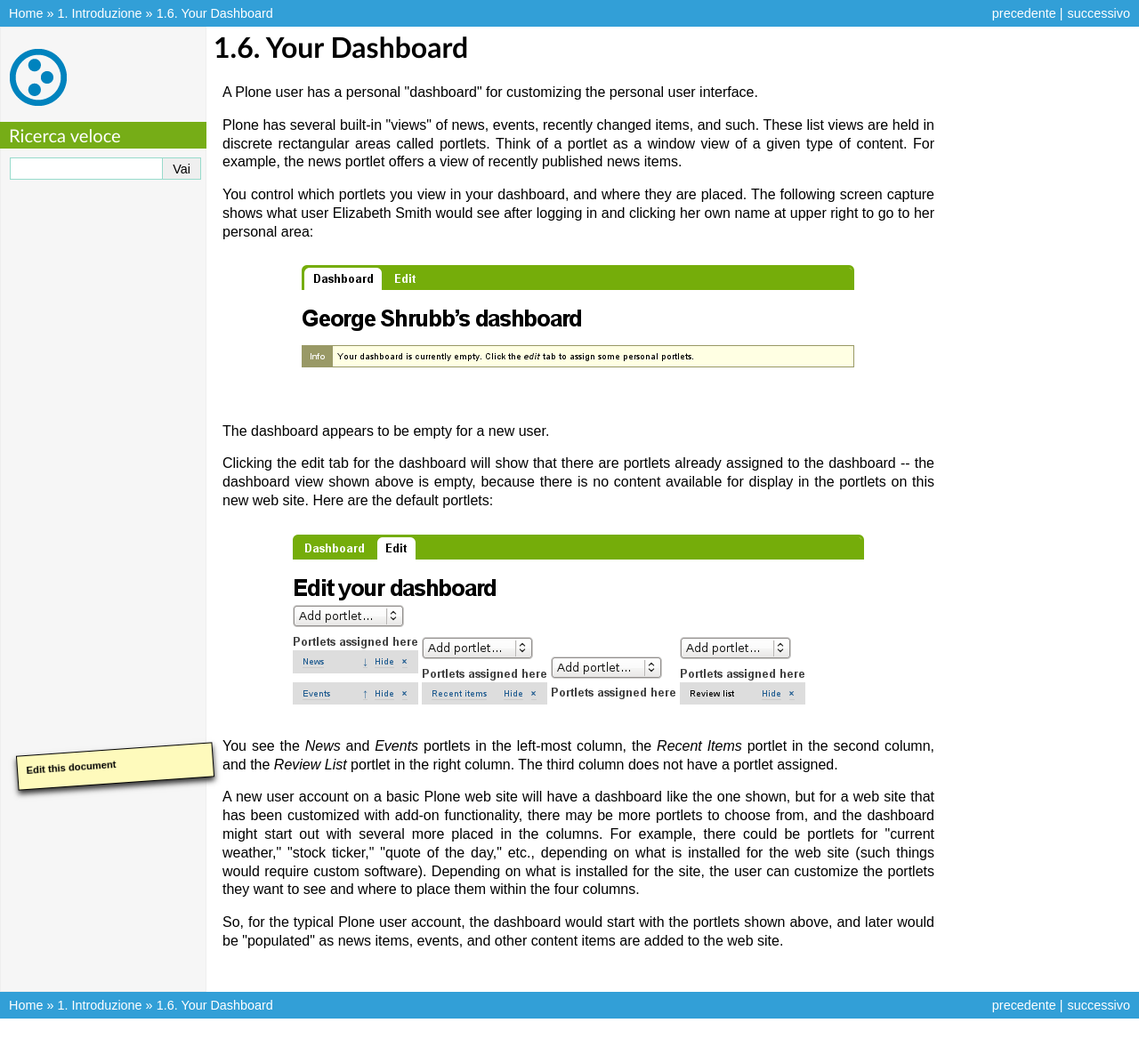
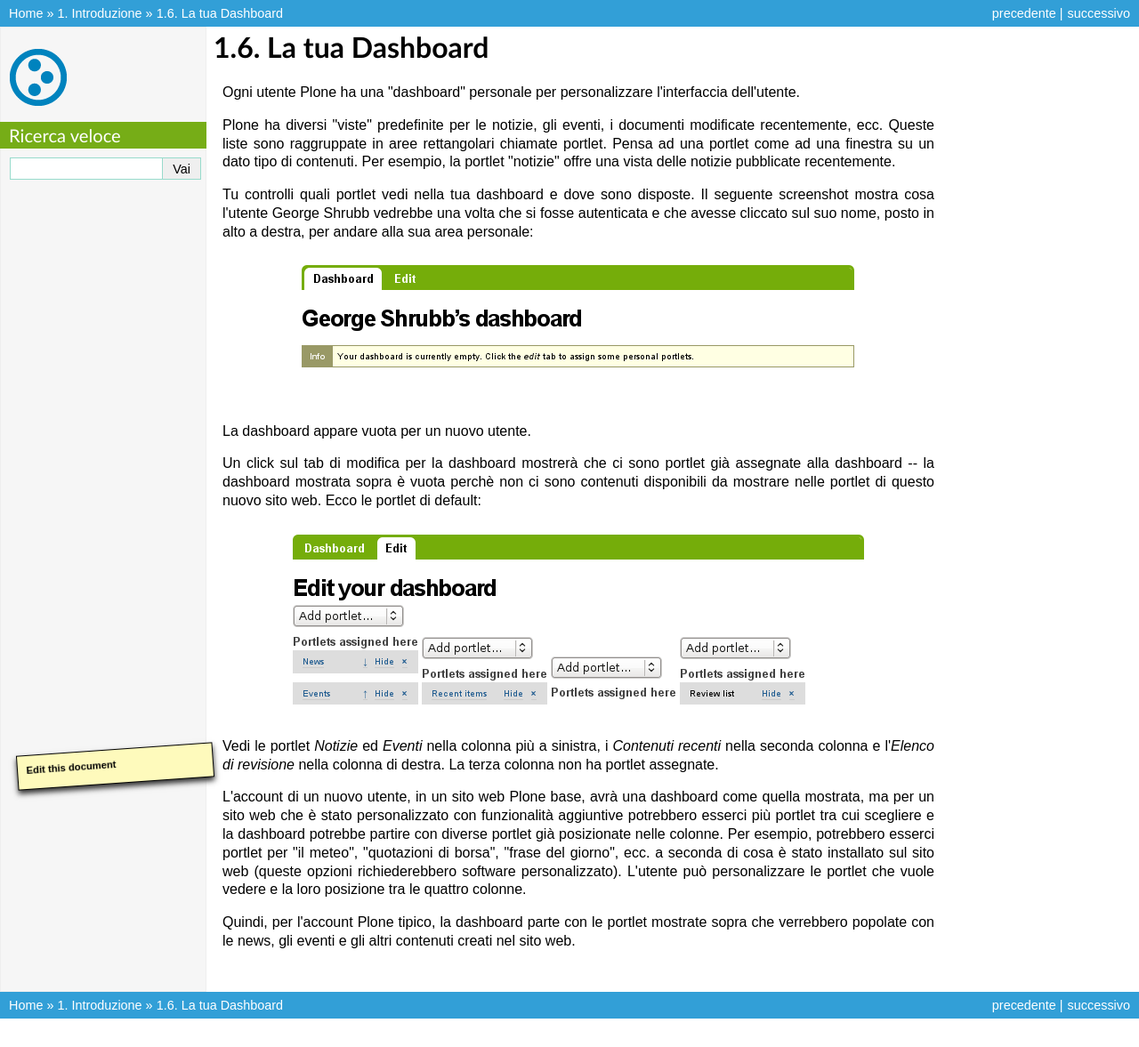
Before and after one commit to plone-it/collective.italiandocumentation, a Sphinx documentation site: the page built from source/introduction/your-dashboard.rst, in a window 1280 px wide. Shown: the whole page at 89% size. Built offline with Sphinx 7.4.7, drawn with Linux system fonts in a browser that asks for light colours.

Commit message:
tradotto your-dashboard

```diff
--- a/source/introduction/your-dashboard.rst
+++ b/source/introduction/your-dashboard.rst
@@ -1,50 +1,50 @@
-Your Dashboard
+La tua Dashboard
 ===================
 
-A Plone user has a personal "dashboard" for customizing the personal
-user interface.
+Ogni utente Plone ha una "dashboard" personale per personalizzare
+l'interfaccia dell'utente.
 
-Plone has several built-in "views" of news, events, recently changed
-items, and such. These list views are held in discrete rectangular areas
-called portlets. Think of a portlet as a window view of a given type of
-content. For example, the news portlet offers a view of recently
-published news items.
+Plone ha diversi "viste" predefinite per le notizie, gli eventi,
+i documenti modificate recentemente, ecc. Queste liste sono raggruppate
+in aree rettangolari chiamate portlet. Pensa ad una portlet come ad una
+finestra su un dato tipo di contenuti. Per esempio, la portlet "notizie"
+offre una vista delle notizie pubblicate recentemente.
 
-You control which portlets you view in your dashboard, and where they
-are placed. The following screen capture shows what user Elizabeth Smith
-would see after logging in and clicking her own name at upper right to
-go to her personal area:
+Tu controlli quali portlet vedi nella tua dashboard e dove sono disposte.
+Il seguente screenshot mostra cosa l'utente George Shrubb vedrebbe una
+volta che si fosse autenticata e che avesse cliccato sul suo nome, posto
+in alto a destra, per andare alla sua area personale:
 
 .. figure:: ../_static/dashboard.png
    :align: center
    :alt:
 
-The dashboard appears to be empty for a new user.
+La dashboard appare vuota per un nuovo utente.
 
-Clicking the edit tab for the dashboard will show that there are
-portlets already assigned to the dashboard -- the dashboard view shown
-above is empty, because there is no content available for display in the
-portlets on this new web site. Here are the default portlets:
+Un click sul tab di modifica per la dashboard mostrerà che ci sono
+portlet già assegnate alla dashboard -- la dashboard mostrata sopra
+è vuota perchè non ci sono contenuti disponibili da mostrare nelle
+portlet di questo nuovo sito web. Ecco le portlet di default:
 
 .. figure:: ../_static/dashboardedit.png
    :align: center
    :alt:
 
-You see the *News* and *Events* portlets in the left-most column, the
-*Recent Items* portlet in the second column, and the *Review List*
-portlet in the right column. The third column does not have a portlet
-assigned.
+Vedi le portlet *Notizie* ed *Eventi* nella colonna più a sinistra,
+i *Contenuti recenti* nella seconda colonna e l'*Elenco di revisione*
+nella colonna di destra. La terza colonna non ha portlet assegnate.
 
-A new user account on a basic Plone web site will have a dashboard like
-the one shown, but for a web site that has been customized with add-on
-functionality, there may be more portlets to choose from, and the
-dashboard might start out with several more placed in the columns. For
-example, there could be portlets for "current weather," "stock ticker,"
-"quote of the day," etc., depending on what is installed for the web
-site (such things would require custom software). Depending on what is
-installed for the site, the user can customize the portlets they want to
-see and where to place them within the four columns.
+L'account di un nuovo utente, in un sito web Plone base, avrà una
+dashboard come quella mostrata, ma per un sito web che è stato personalizzato
+con funzionalità aggiuntive potrebbero esserci più portlet tra cui
+scegliere e la dashboard potrebbe partire con diverse portlet già
+posizionate nelle colonne. Per esempio, potrebbero esserci portlet
+per "il meteo", "quotazioni di borsa", "frase del giorno", ecc.
+a seconda di cosa è stato installato sul sito web (queste opzioni
+richiederebbero software personalizzato). L'utente può personalizzare
+le portlet che vuole vedere e la loro posizione tra le quattro
+colonne.
 
-So, for the typical Plone user account, the dashboard would start with
-the portlets shown above, and later would be "populated" as news items,
-events, and other content items are added to the web site.
+Quindi, per l'account Plone tipico, la dashboard parte con le portlet
+mostrate sopra che verrebbero popolate con le news, gli eventi e gli
+altri contenuti creati nel sito web.
```
